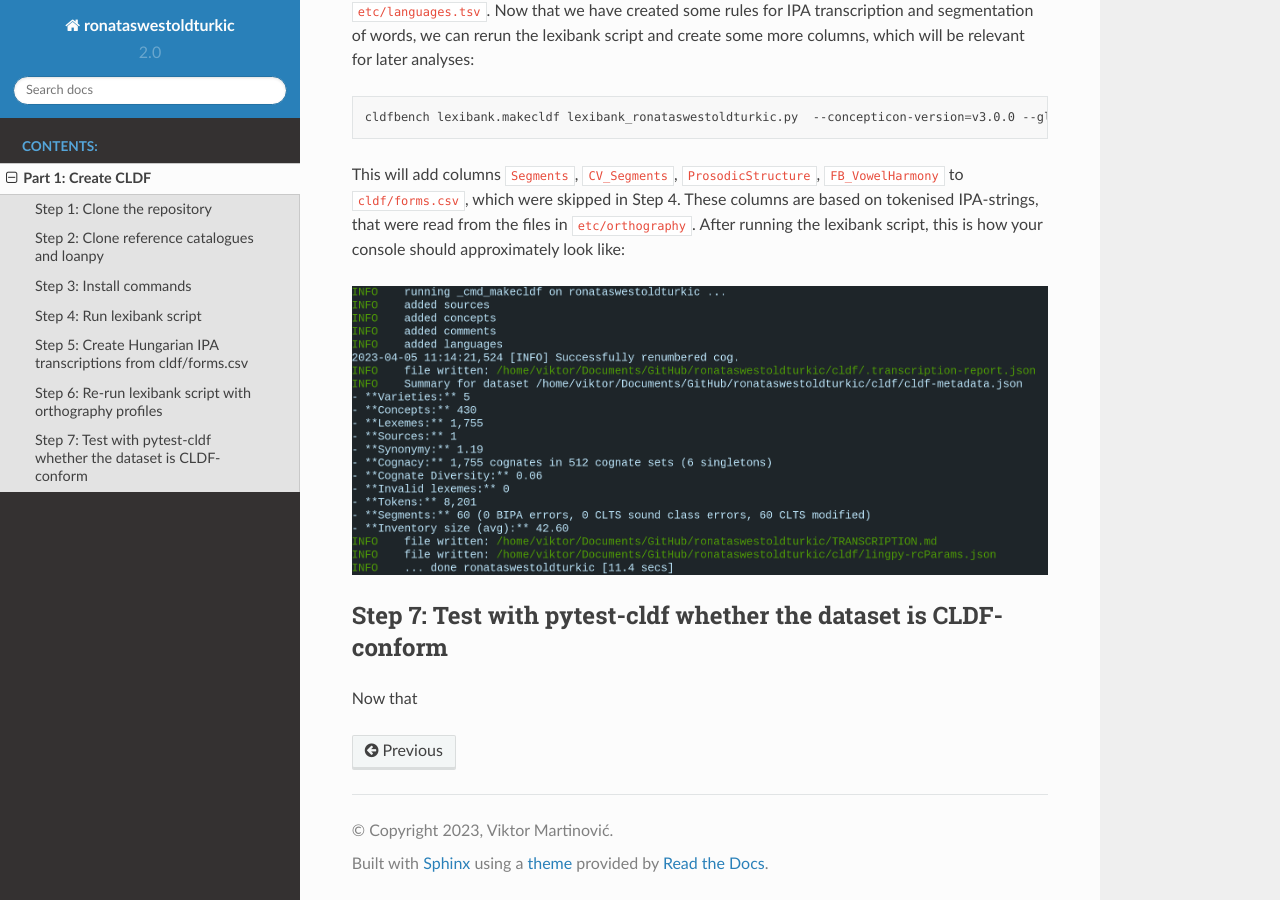
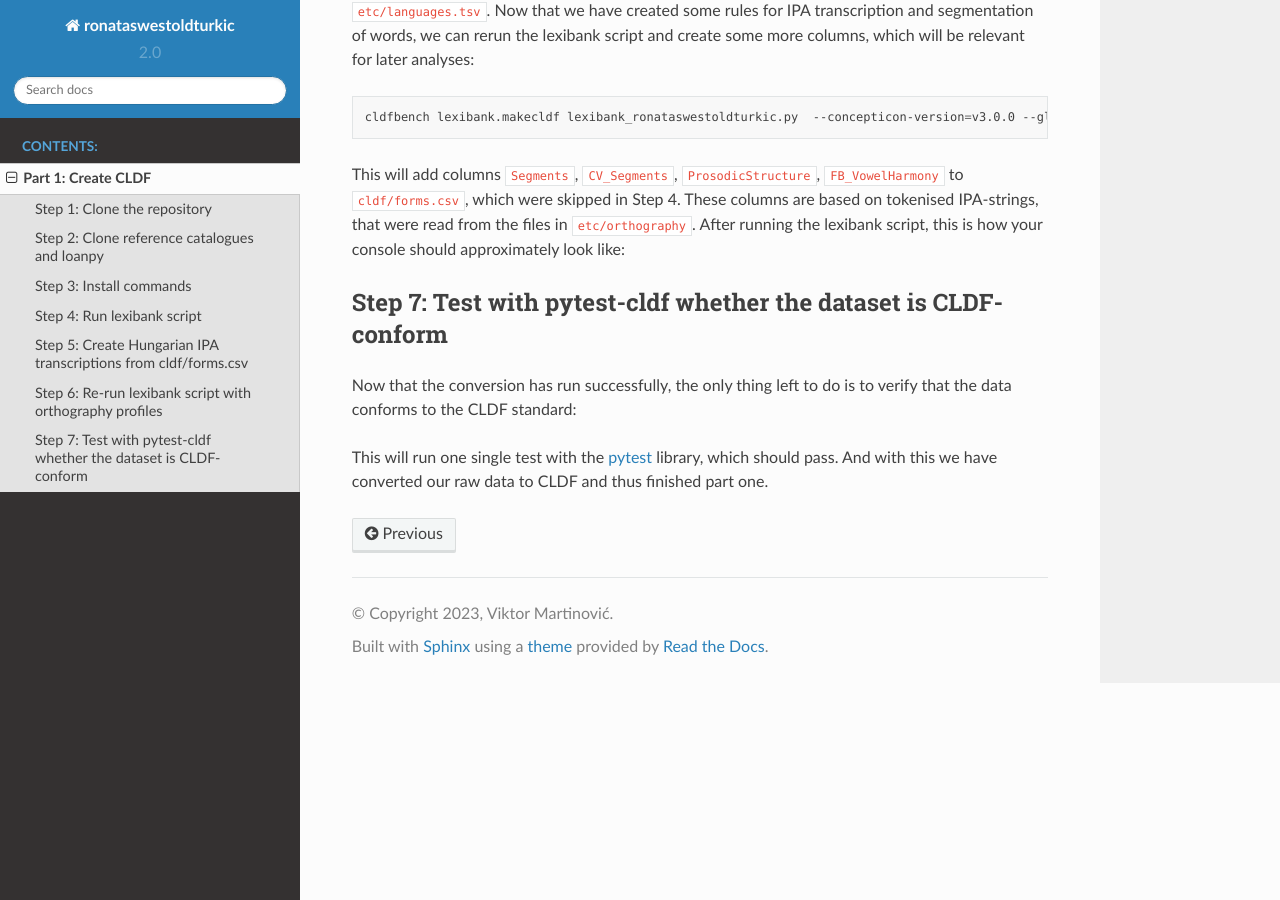
Before and after one commit to LoanpyDataHub/ronataswestoldturkic, a Sphinx documentation site: the page built from docs/mkcldf.rst, in a window 1280 px wide and 900 px high, scrolled down 8046 px. Built offline with Sphinx 7.4.7 and the Read the Docs theme 2.0.0, drawn with Linux system fonts in a browser that asks for light colours.

Commit message:
[skip ci] docs

```diff
--- a/docs/mkcldf.rst
+++ b/docs/mkcldf.rst
@@ -367,14 +367,15 @@ After the Hungarian transcription rules were generated, we have to generate the
 
 This will add columns ``Segments``, ``CV_Segments``, ``ProsodicStructure``, ``FB_VowelHarmony`` to ``cldf/forms.csv``, which were skipped in Step 4. These columns are based on tokenised IPA-strings, that were read from the files in ``etc/orthography``. After running the lexibank script, this is how your console should approximately look like:
 
-.. image:: consoleoutput.png
-
 Step 7: Test with pytest-cldf whether the dataset is CLDF-conform
 -----------------------------------------------------------------
 
-Now that
+Now that the conversion has run successfully, the only thing left to do is to verify
+that the data conforms to the CLDF standard:
 
 .. code-block: sh
 
    pip install pytest-cldf
    pytest --cldf-metadata=cldf/cldf-metadata.json test.py
+
+This will run one single test with the `pytest <https://docs.pytest.org/en/7.2.x/>`_ library, which should pass. And with this we have converted our raw data to CLDF and thus finished part one.
```
